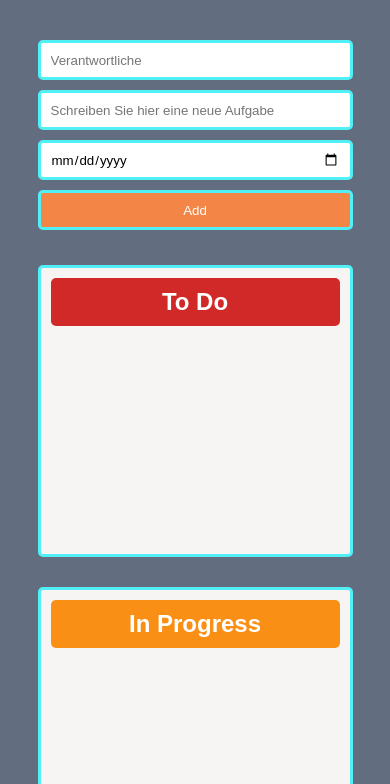
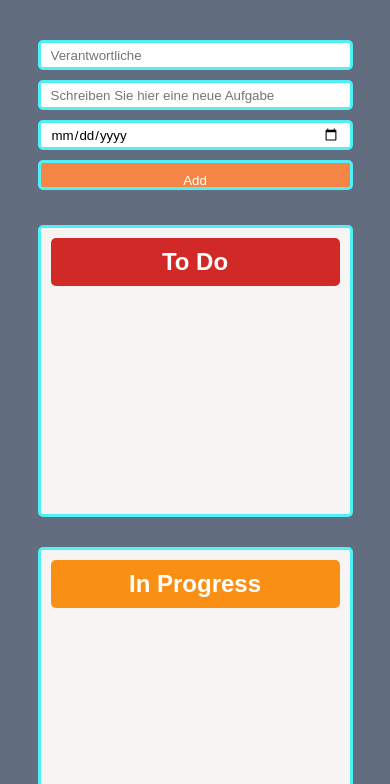
Before and after one commit to KemalTB/ScrumToDoList, a plain HTML site: page index.html in a window 390 px wide. Shown: the part 60-844 px from the top of the page. Drawn offline with Linux system fonts and the light colour scheme.

Commit message:
input max height

```diff
--- a/styles.css
+++ b/styles.css
@@ -173,5 +173,6 @@ h1 {
   .input-container input,
   .input-container button {
     width: 90%;
+    max-height: 30px;
   }
 }
```
